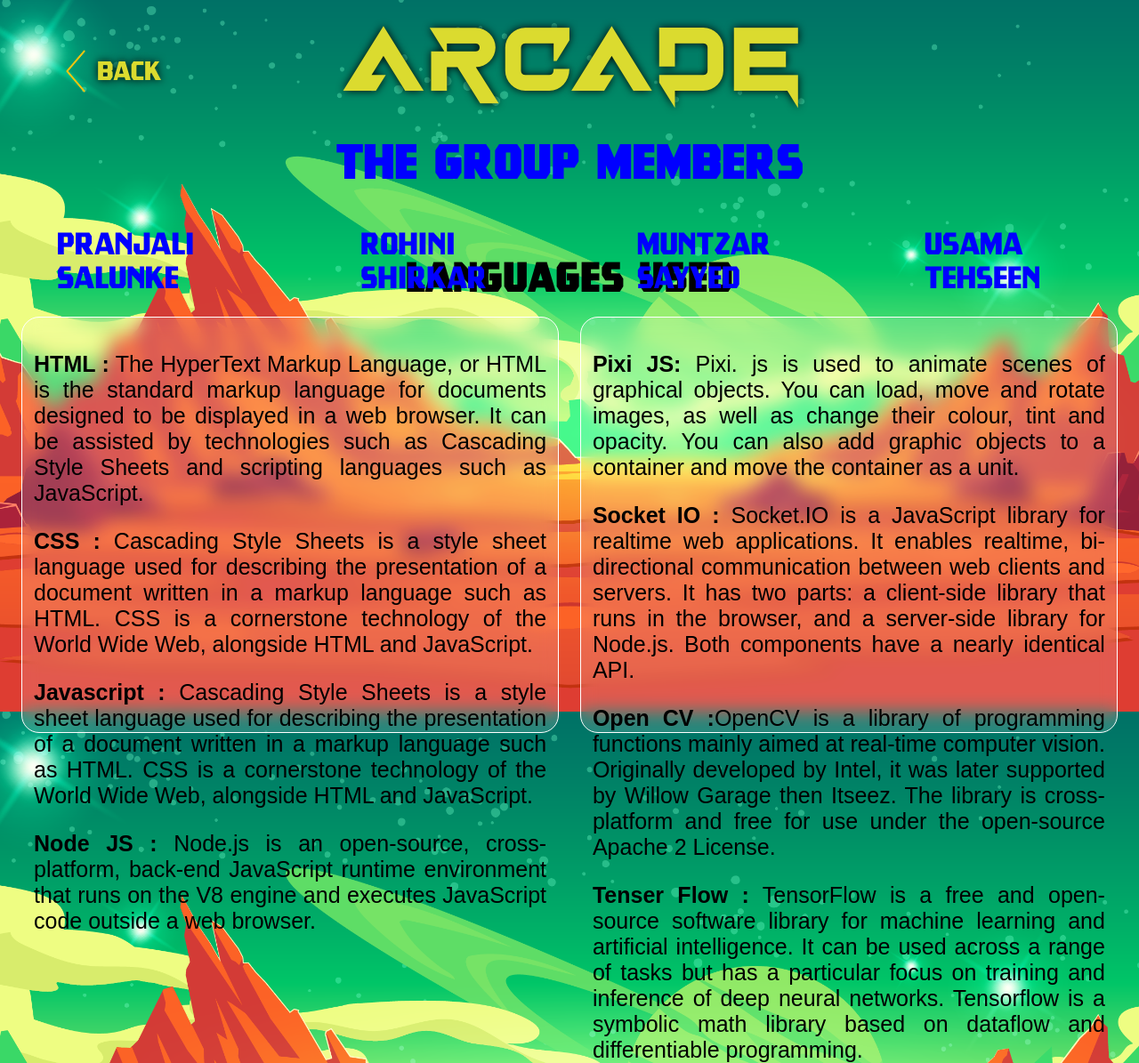
After one commit to USAMAWIZARD/real-time-pose-decteion-game, a Node server app: page /about in a window 1280 px wide. The commit adds this page. Shown: the whole page at 89% size. Run offline with Node 20, Linux system fonts and the light colour scheme.

Commit message:
minor changes

```diff
--- a/server.js
+++ b/server.js
@@ -27,3 +27,12 @@ app.get('/dinoGame',(req,res)=>{
 app.get('/showmodel',(req,res)=>{
     res.render('showmodel.ejs')
 })
+app.get('/about',(req,res)=>{
+    res.render('about.ejs')
+})
+app.get('/instruction',(req,res)=>{
+    res.render('instruction.ejs')
+})
+app.get('/settings',(req,res)=>{
+    res.render('settings.ejs')
+})
--- /dev/null
+++ b/views/about.ejs
@@ -0,0 +1,93 @@
+<!DOCTYPE html>
+<html lang="en">
+
+<head>
+    <meta charset="UTF-8">
+    <meta http-equiv="X-UA-Compatible" content="IE=edge">
+    <meta name="viewport" content="width=device-width, initial-scale=1.0">
+    <link rel="stylesheet" href="css/about.css">
+    <style>
+
+    </style>
+    <title>Document</title>
+</head>
+
+<body>
+    <div class="back">
+        <img class="backbtn" src="assets/back.png" alt="back">
+        <a href="/"><p>Back</p></a>
+    </div>
+    <h1>ARCADE</h1>
+    <div class="about_us" style="font-size: 35px;">
+        <h2>The Group Members</h2>
+        <ol>
+            <li>Pranjali Salunke</li>
+            <li>Rohini Shirkar</li>
+            <li>Muntzar Sayyed</li>
+            <li>Usama Tehseen</li>
+        </ol>
+    </div>
+    <h2 class="lang" style="font-size: 45px;"> Languages Used </h2>
+    <div class="aboutUS">
+        <!-- <h1> About Us </h1> -->
+
+
+
+        <div class="left" style="font-size: 25px;">
+            <p><b> HTML :</b> The HyperText Markup Language, or HTML is the standard markup language for documents
+                designed
+                to
+                be displayed in a web browser. It can be assisted by technologies such as Cascading Style Sheets and
+                scripting
+                languages such as JavaScript.</p>
+
+            <p><b> CSS :</b> Cascading Style Sheets is a style sheet language used for describing the presentation of a
+                document
+                written in a markup language such as HTML. CSS is a cornerstone technology of the World Wide Web,
+                alongside
+                HTML
+                and JavaScript. </p>
+
+            <p><b> Javascript :</b> Cascading Style Sheets is a style sheet language used for describing the
+                presentation of
+                a
+                document written in a markup language such as HTML. CSS is a cornerstone technology of the World Wide
+                Web,
+                alongside HTML and JavaScript. </p>
+
+            <p> <b>Node  JS :</b> Node.js is an open-source, cross-platform, back-end JavaScript runtime environment that runs on the V8 engine and executes JavaScript code outside a web browser.</p>
+
+        </div>
+        <div class="right" style="font-size: 25px;">
+            <p> <b> Pixi JS:</b> Pixi. js is used to animate scenes of graphical objects. You can load, move and rotate
+                images,
+                as well as change their colour, tint and opacity. You can also add graphic objects to a container and
+                move
+                the
+                container as a unit. </p>
+
+            <p><b> Socket IO :</b> Socket.IO is a JavaScript library for realtime web applications. It enables realtime,
+                bi-directional communication between web clients and servers. It has two parts: a client-side library
+                that
+                runs
+                in the browser, and a server-side library for Node.js. Both components have a nearly identical API.</p>
+
+            <p><b> Open CV :</b>OpenCV is a library of programming functions mainly aimed at real-time computer vision.
+                Originally developed by Intel, it was later supported by Willow Garage then Itseez. The library is
+                cross-platform and free for use under the open-source Apache 2 License. </p>
+
+            <p><b> Tenser Flow :</b> TensorFlow is a free and open-source software library for machine learning and
+                artificial
+                intelligence. It can be used across a range of tasks but has a particular focus on training and
+                inference of
+                deep neural networks. Tensorflow is a symbolic math library based on dataflow and differentiable
+                programming.
+            </p>
+        </div>
+
+    </div>
+
+
+</body>
+
+</html>
--- /dev/null
+++ b/views/css/about.css
@@ -0,0 +1,127 @@
+@font-face {
+    font-family: Bord;
+    src: url("../font/Bord.otf");
+}
+@font-face {
+    font-family: smith ;
+    src: url("../font/TradesmithRegular.otf");
+}
+body
+{
+    background-image: url("../assets/Asset\ 13.png");
+    background-size: cover;
+    background-attachment: fixed;
+    padding: 0;
+    margin: 0;
+    height: 100vh;
+    width: 100%;
+}
+h1{
+    margin: 0;
+    padding: 0;
+    text-align: center;
+    font-family: Bord;
+    font-size: 100px;
+    color: rgb(219, 219, 47);
+    text-shadow:0 0 10px black;
+}
+.about_us{
+    position: relative;
+    top: -2%;
+    width: 100%;
+    height: 10%;
+    color: blue;
+    /* background-color: blue; */
+    /* background: #f00; */
+}
+/* .member{
+
+    margin: 0;
+    padding: 0;
+    text-align: center;
+    font-family: smith;
+    letter-spacing: 2px;
+} */
+.lang{
+    top: 1%;
+}
+ol{
+    display: inline;
+    width: 100%;
+    display: flex;
+    justify-content: center;
+    align-items: center;
+    padding: 0;
+}
+li{
+    padding: 0% 5%;
+    display: inline;
+    font-family: smith;
+}
+.aboutUS{
+    position: relative;
+    top: 2%;
+    height: 50%;
+    width: 100%;
+    display: flex;
+    flex-direction: row;
+    align-items: center;
+    justify-content: space-evenly;
+    font-family: sans-serif;
+    /* background: #f00; */
+}
+h2{
+    font-family: smith;
+    letter-spacing: 2px;
+    text-align: center;
+}
+.aboutUS .left{
+    padding: 1%;
+    text-align: justify;
+    width: 45%;
+    height: 110%;
+    border: 1px solid #fff;
+    border-radius: 20px;
+    background: #f00;
+    background: rgba(255, 255, 255, 0.144);
+    backdrop-filter: blur(10px);
+}
+.aboutUS .right{
+    padding: 1%;
+    text-align: justify;
+    width: 45%;
+    height: 110%;
+    border: 1px solid #fff;
+    border-radius: 20px;
+    background: #f00;
+    background: rgba(255, 255, 255, 0.144);
+    backdrop-filter: blur(10px);
+}
+.back{
+    position: absolute;
+    top: 5%;
+    left: 2%;
+    height: 10%;
+    width: 15%;
+    display: flex;
+    justify-content: center;
+    align-items: center;
+    flex-direction: row;
+    /* background: #f00; */
+}
+.backbtn{
+    height: 70%;
+    width: 25%;
+}
+.back p{
+    font-size: 30px;
+    margin: 0;
+    font-family: smith;
+    color: rgb(219, 219, 47);
+    text-shadow:0 0 10px black;
+
+}
+a, a:hover, a:focus, a:active {
+    text-decoration: none;
+    color: inherit;
+}
```
Also changed, not shown: views/css/inst.css (added, +106 -0 lines), views/css/landing.css (+8 -3 lines), views/css/settings.css (added, +132 -0 lines), views/index.ejs (+4 -4 lines), views/instruction.ejs (added, +33 -0 lines), views/settings.ejs (added, +38 -0 lines), views/assets/back.png (added), 1 other file.
